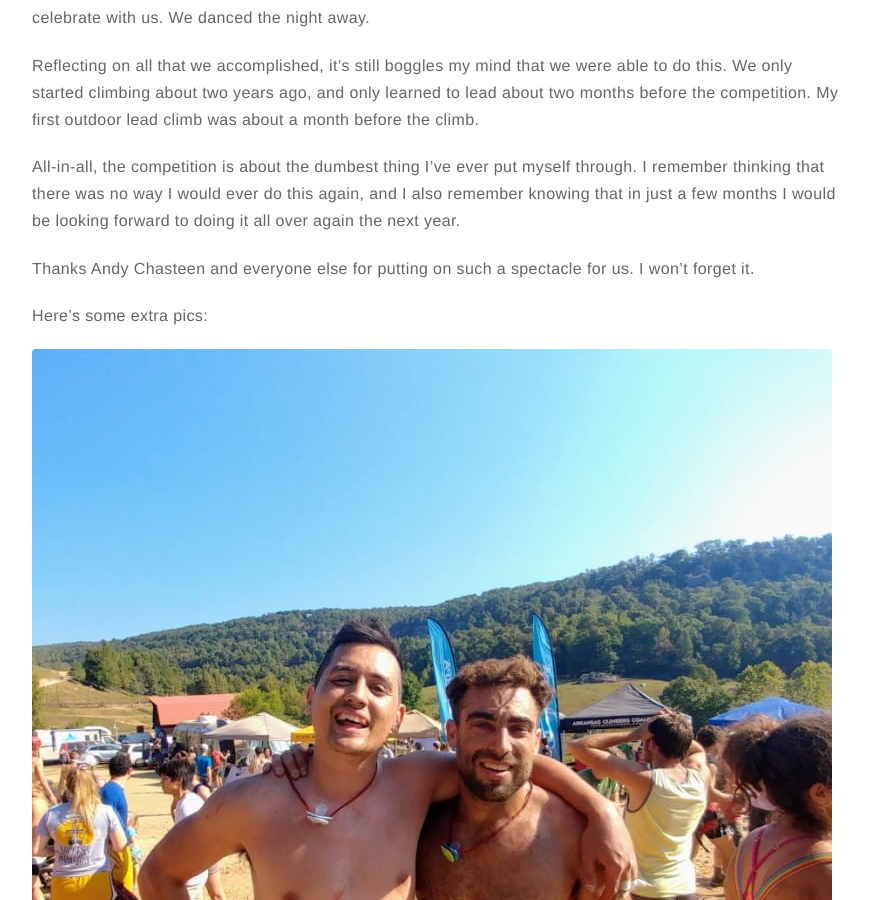
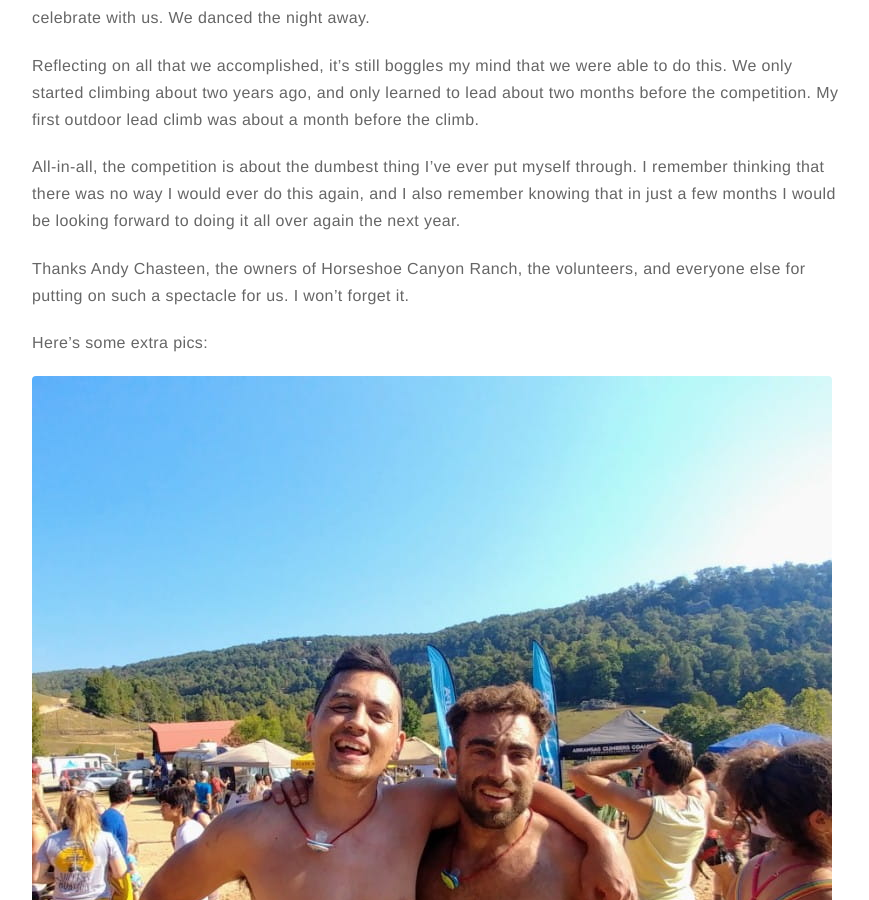
Before and after one commit to ryanwestby/ryanwestby.github.io, a Jekyll site: the page built from _posts/2018-07-26-facing-hell.md, in a window 1280 px wide and 900 px high, scrolled down 8872 px. Shown: the whole window, without its empty margins (203-1072 px from the left). Built offline with Jekyll 4.4.1, drawn with Linux system fonts in a browser that asks for light colours.

Commit message:
Update thank you

```diff
--- a/_posts/2018-07-26-facing-hell.md
+++ b/_posts/2018-07-26-facing-hell.md
@@ -125,7 +125,7 @@ Reflecting on all that we accomplished, it’s still boggles my mind that we wer
 
 All-in-all, the competition is about the dumbest thing I’ve ever put myself through. I remember thinking that there was no way I would ever do this again, and I also remember knowing that in just a few months I would be looking forward to doing it all over again the next year.
 
-Thanks Andy Chasteen and everyone else for putting on such a spectacle for us. I won’t forget it.
+Thanks Andy Chasteen, the owners of Horseshoe Canyon Ranch, the volunteers, and everyone else for putting on such a spectacle for us. I won’t forget it.
 
 Here's some extra pics:
 
```
